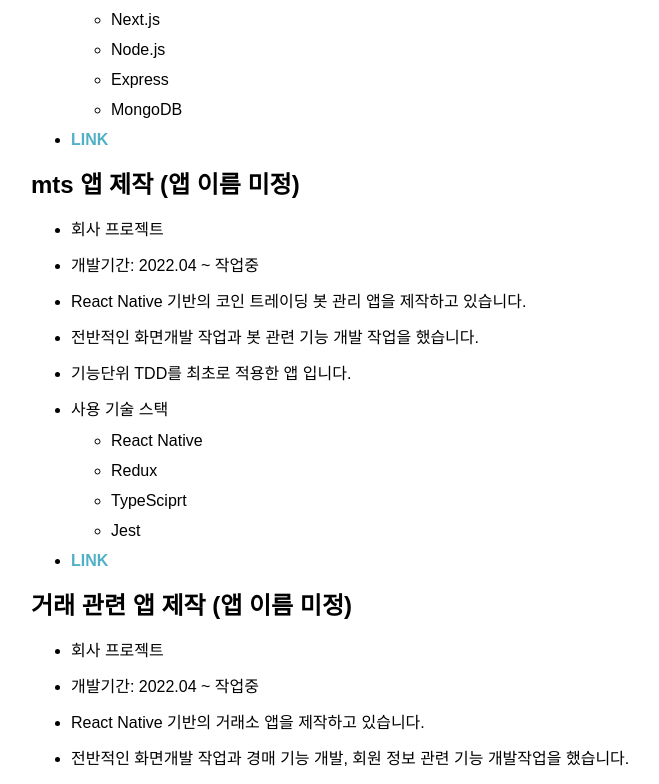
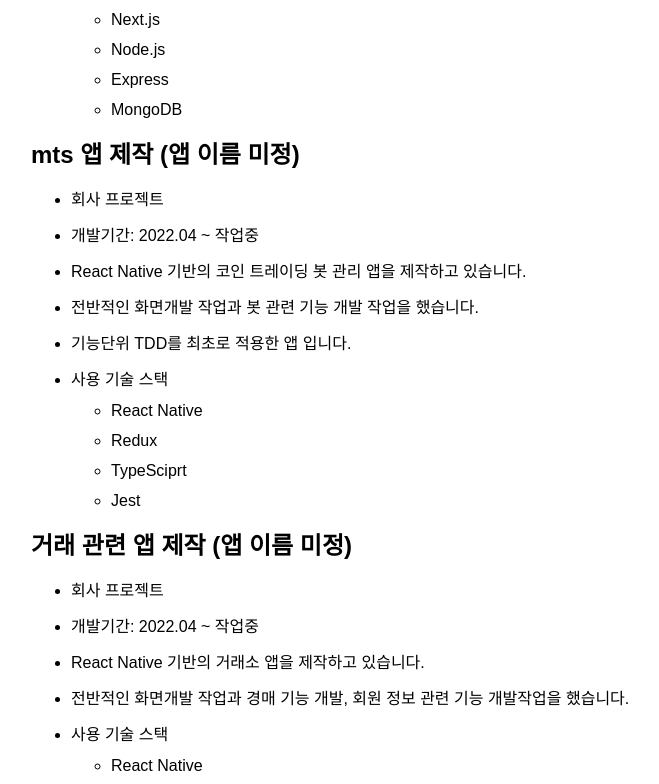
Before and after one commit to october-03/dev-portfolio-site, a Next.js app: page / in a window 1280 px wide. Shown: the part 1967-2751 px from the top of the page, without its empty margins (209-868 px from the left). Built offline with nearby package versions, Linux system fonts and the light colour scheme; a web font is replaced by a local one.

Commit message:
Source Refactoring

```diff
--- a/pages/index.tsx
+++ b/pages/index.tsx
@@ -234,7 +234,7 @@ const Home: NextPage = () => {
                         )
                       })}
                     </ListWrapper>
-                    <List><Link href={data.link} target='_blank'>LINK</Link></List>
+                    {data.link && <List><Link href={data.link} target='_blank'>LINK</Link></List>}
                   </ListWrapper>
                 </div>
             )})}
```
